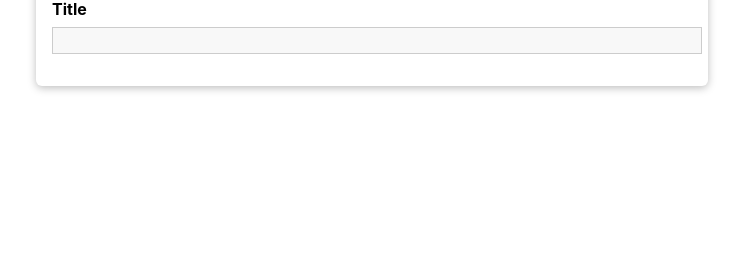
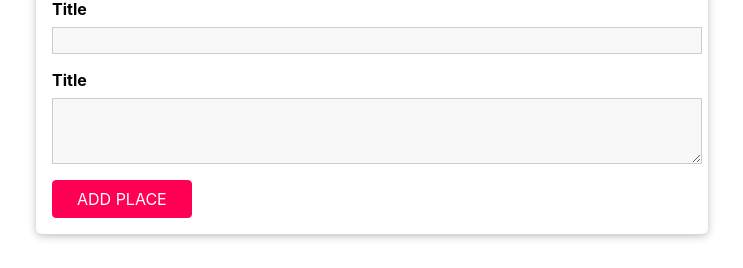
Before and after one commit to luismaganadev/udemy_course_mern, a React (Create React App) app: page /places/new in a window 1280 px wide. Shown: the part 135-403 px from the top of the page, without its empty margins (268-1011 px from the left). Built offline with nearby package versions, Linux system fonts and the light colour scheme; the HTML template or start-up script is replaced by a standard one.

Commit message:
Add input validation logic

```diff
--- a/src/places/pages/NewPlace.js
+++ b/src/places/pages/NewPlace.js
@@ -1,11 +1,75 @@
-import React from 'react';
+import React, { useCallback, useReducer } from 'react';
 
+import Button from '../../shared/components/formElements/Button';
 import Input from '../../shared/components/formElements/Input';
+import { VALIDATOR_MINLENGTH, VALIDATOR_REQUIRE } from '../../shared/util/validators';
 import './NewPlace.css';
 
+const formReducer = (state, action) => {
+    switch (action) {
+        case 'INPUT_CHANGE':
+            let formIsValid = true;
+            for (const inputId in state.inputs) {
+                if (inputId === action.inputId) {
+                    formIsValid = formIsValid && action.isValid;
+                } else {
+                    formIsValid = formIsValid && state.inputs[inputId].isValid;
+                }
+            }
+
+            return {
+                ...state,
+                input: {
+                    ...state.inputs,
+                    [action.inputId]: { value: action.value, isValid: action.isValid }
+                },
+                isValid: formIsValid
+            };
+        default:
+            return state;
+    };
+};
+
 const NewPlace = () => {
+    const [formState, dispatch] = useReducer(formReducer, {
+        inputs: {
+            title: {
+                value: '',
+                isValid: false
+            },
+            description: {
+                value: '',
+                isValid: false
+            }
+        },
+        isValid:true
+    });
+
+    const inputHandler = useCallback((id, value, isValid) => {
+        dispatch({type: 'INPUT_CHANGE', value: value, isValid: isValid, inputId: id});
+    }, []);
+
     return <form className="place-form">
-        <Input type="text" label="Title" element="input" />
+        <Input
+            id="title"
+            type="text"
+            label="Title"
+            element="input"
+            validators={[VALIDATOR_REQUIRE()]}
+            errorText="Please enter a valid text"
+            onInput={inputHandler}
+        />
+         <Input
+            id="description"
+            label="Title"
+            element="textarea"
+            validators={[VALIDATOR_MINLENGTH(5)]}
+            errorText="Please enter a valid description (at least 5 characters)"
+            onInput={inputHandler}
+        />
+        <Button type="submit" disabled={!formState.isValid}>
+            ADD PLACE
+        </Button>
     </form>
 };
 
--- a/src/shared/components/formElements/Input.js
+++ b/src/shared/components/formElements/Input.js
@@ -1,37 +1,75 @@
 import React, {useReducer} from "react";
 
+import { validate } from '../../util/validators';
 import './Input.css';
 
 const inputReducer = (state, action) => {
     switch (action.type) {
-        case 'CHANGE':
+        case 'CHANGE': {
             return {
-
+                ...state,
+                value: action.val,
+                isValid: validate(action.val, action.validators)
             };
+        }
+        case 'TOUCH': {
+            return {
+                ...state,
+                isTouched: true
+            };
+        }
         default:
             return state;
     }
 };
 
 const Input = props => {
-    useReducer();
+    const [inputState, dispatch] = useReducer(inputReducer, {
+        value: '',
+        isTouched: false,
+        isValid: false
+    });
 
-    const changeHandler = event =>{
+    // const {id, onInput} = props;
+    // const {value, isValid} = inputState;
 
+    // useEffect(() => {
+    //     props.onInput(id, value, isValid)
+    // }, [id, value, isValid, onInput]);
+
+    const changeHandler = event => {
+        dispatch({ type: 'CHANGE', val: event.target.value, validators: props.validators });
     };
+
+    // const touchHandler = () => {
+    //     dispatch({ type: 'TOUCH' });
+    // };
 
     const element =
         props.element === 'input' ? (
-        <input id={props.id} type={props.type} placeholder={props.placeholder} />
-
+            <input
+                id={props.id}
+                type={props.type}
+                placeholder={props.placeholder}
+                onChange={changeHandler}
+                //onBlur={touchHandler}
+                value={inputState.value}
+            />
         ) : (
-    <textarea id={props.id} rows={props.rows || 3} />
+            <textarea
+                id={props.id}
+                rows={props.rows || 3}
+                onChange={changeHandler}
+                //onBlur={touchHandler}
+                value={inputState.value}
+            />
         );
 
     return (
-    <div className={`form-control`}>
+        <div className={`form-control ${!inputState.isValid && inputState.isTouched && 'form-control--invalid'}`}>
             <label htmlFor={props.id}>{props.label}</label>
             {element}
+            {!inputState.isValid && inputState.isTouched && <p>{props.errorText}</p>}
         </div>
     );
 };
--- /dev/null
+++ b/src/shared/util/validators.js
@@ -0,0 +1,46 @@
+const VALIDATOR_TYPE_REQUIRE = 'REQUIRE';
+const VALIDATOR_TYPE_MINLENGTH = 'MINLENGTH';
+const VALIDATOR_TYPE_MAXLENGTH = 'MAXLENGTH';
+const VALIDATOR_TYPE_MIN = 'MIN';
+const VALIDATOR_TYPE_MAX = 'MAX';
+const VALIDATOR_TYPE_EMAIL = 'EMAIL';
+const VALIDATOR_TYPE_FILE = 'FILE';
+
+export const VALIDATOR_REQUIRE = () => ({ type: VALIDATOR_TYPE_REQUIRE });
+export const VALIDATOR_FILE = () => ({ type: VALIDATOR_TYPE_FILE });
+export const VALIDATOR_MINLENGTH = val => ({
+  type: VALIDATOR_TYPE_MINLENGTH,
+  val: val
+});
+export const VALIDATOR_MAXLENGTH = val => ({
+  type: VALIDATOR_TYPE_MAXLENGTH,
+  val: val
+});
+export const VALIDATOR_MIN = val => ({ type: VALIDATOR_TYPE_MIN, val: val });
+export const VALIDATOR_MAX = val => ({ type: VALIDATOR_TYPE_MAX, val: val });
+export const VALIDATOR_EMAIL = () => ({ type: VALIDATOR_TYPE_EMAIL });
+
+export const validate = (value, validators) => {
+  let isValid = true;
+  for (const validator of validators) {
+    if (validator.type === VALIDATOR_TYPE_REQUIRE) {
+      isValid = isValid && value.trim().length > 0;
+    }
+    if (validator.type === VALIDATOR_TYPE_MINLENGTH) {
+      isValid = isValid && value.trim().length >= validator.val;
+    }
+    if (validator.type === VALIDATOR_TYPE_MAXLENGTH) {
+      isValid = isValid && value.trim().length <= validator.val;
+    }
+    if (validator.type === VALIDATOR_TYPE_MIN) {
+      isValid = isValid && +value >= validator.val;
+    }
+    if (validator.type === VALIDATOR_TYPE_MAX) {
+      isValid = isValid && +value <= validator.val;
+    }
+    if (validator.type === VALIDATOR_TYPE_EMAIL) {
+      isValid = isValid && /^\S+@\S+\.\S+$/.test(value);
+    }
+  }
+  return isValid;
+};
```
Lines whose indentation alone changed are shown as unchanged.
